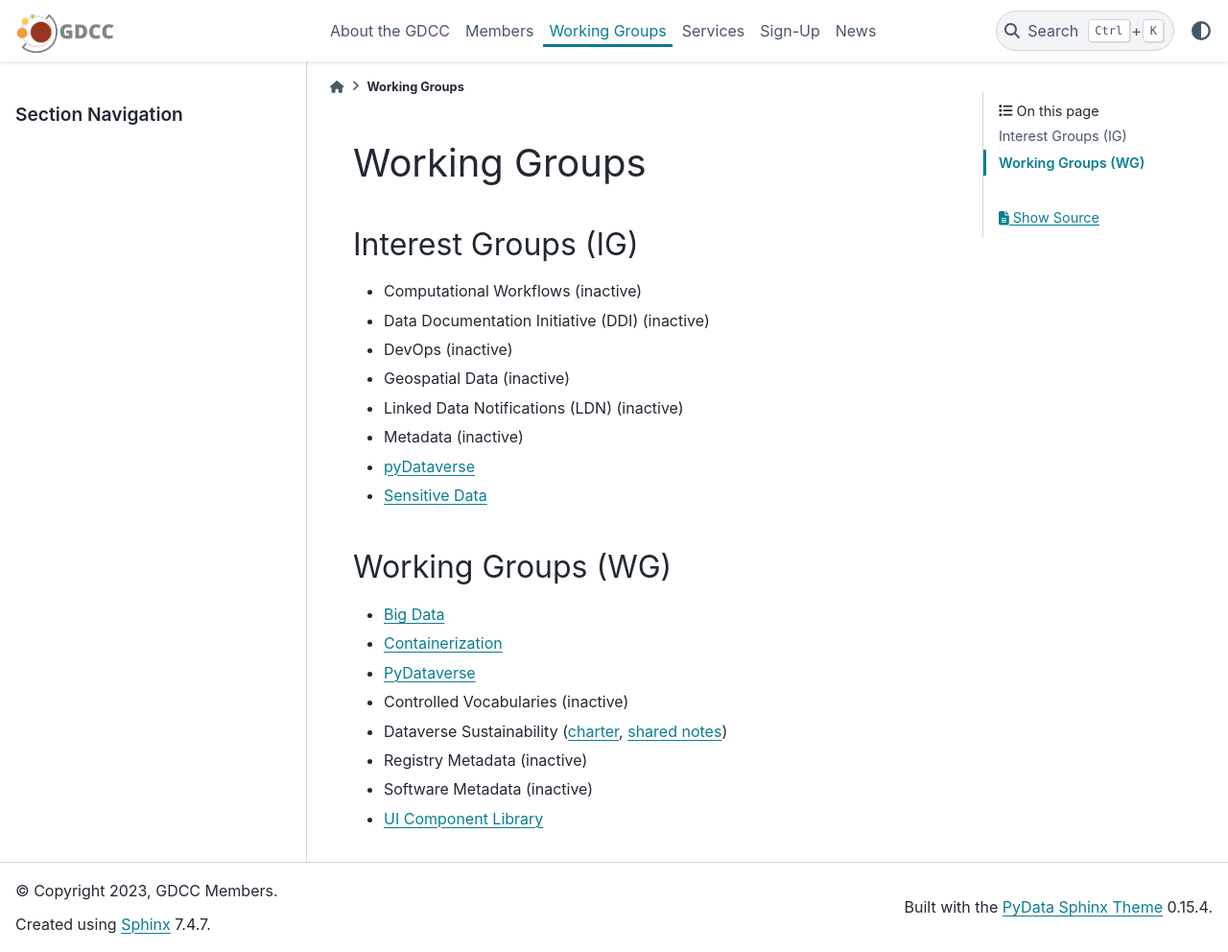
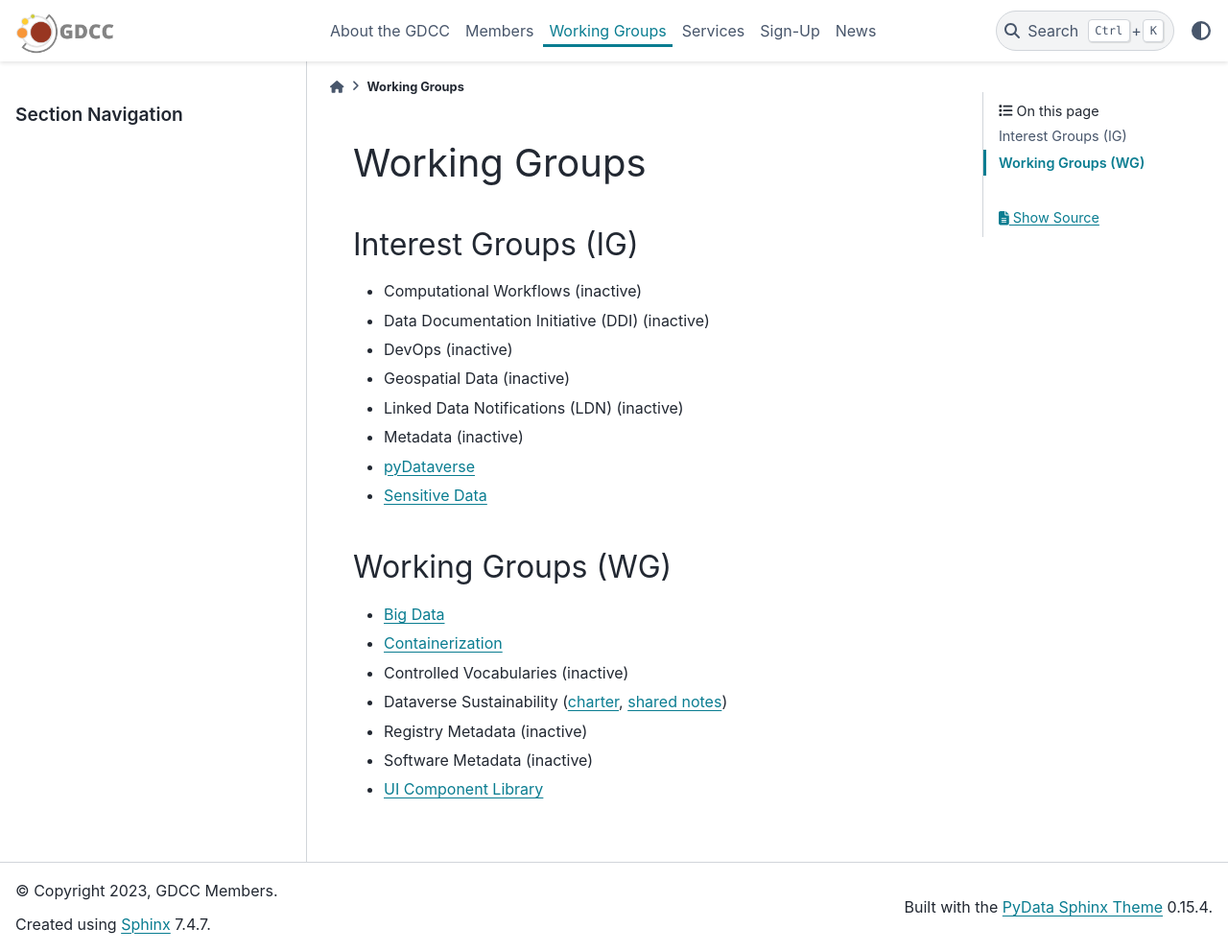
Before and after one commit to gdcc/www.gdcc.io, a Sphinx documentation site: the page built from source/working-groups.md, in a window 1280 px wide and 992 px high. Shown: the whole window at 96% size. Built offline with Sphinx 7.4.7 and the PyData theme 0.15.4, drawn with Linux system fonts in a browser that asks for light colours.

Commit message:
Revert "Add PyDataverse to Working Groups"
This reverts commit 3218e58346678dabebac05043c3f434116c49f65.

```diff
--- a/source/working-groups.md
+++ b/source/working-groups.md
@@ -12,7 +12,6 @@
 ## Working Groups (WG)
 - [Big Data](https://dataversecommunity.slack.com/archives/C06429RS3D5)
 - [Containerization](https://ct.gdcc.io)
-- [PyDataverse](https://py.gdcc.io/)
 - Controlled Vocabularies (inactive)
 - Dataverse Sustainability ([charter](https://docs.google.com/document/d/17zp7hBy4OeprpZ4cL2YwuhpRL9li-7j_OCjYE0MYC1k/edit?usp=sharing), [shared notes](https://docs.google.com/document/d/1uBCeLOkHuW0BHMdMbAT3zh8gsaPFWHR1NCTVAR7Xh_A/edit?usp=sharing))
 - Registry Metadata (inactive)
```
